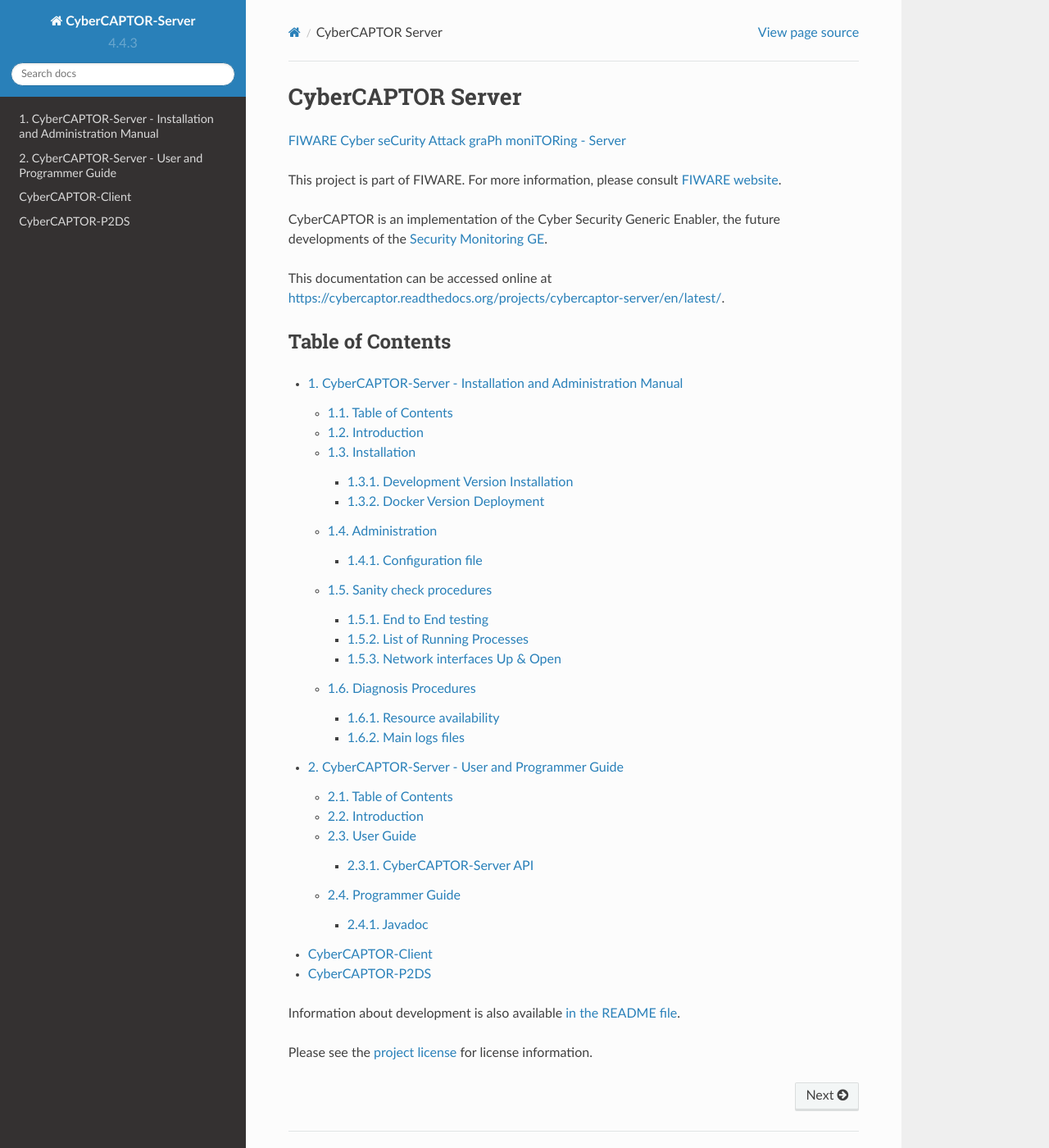
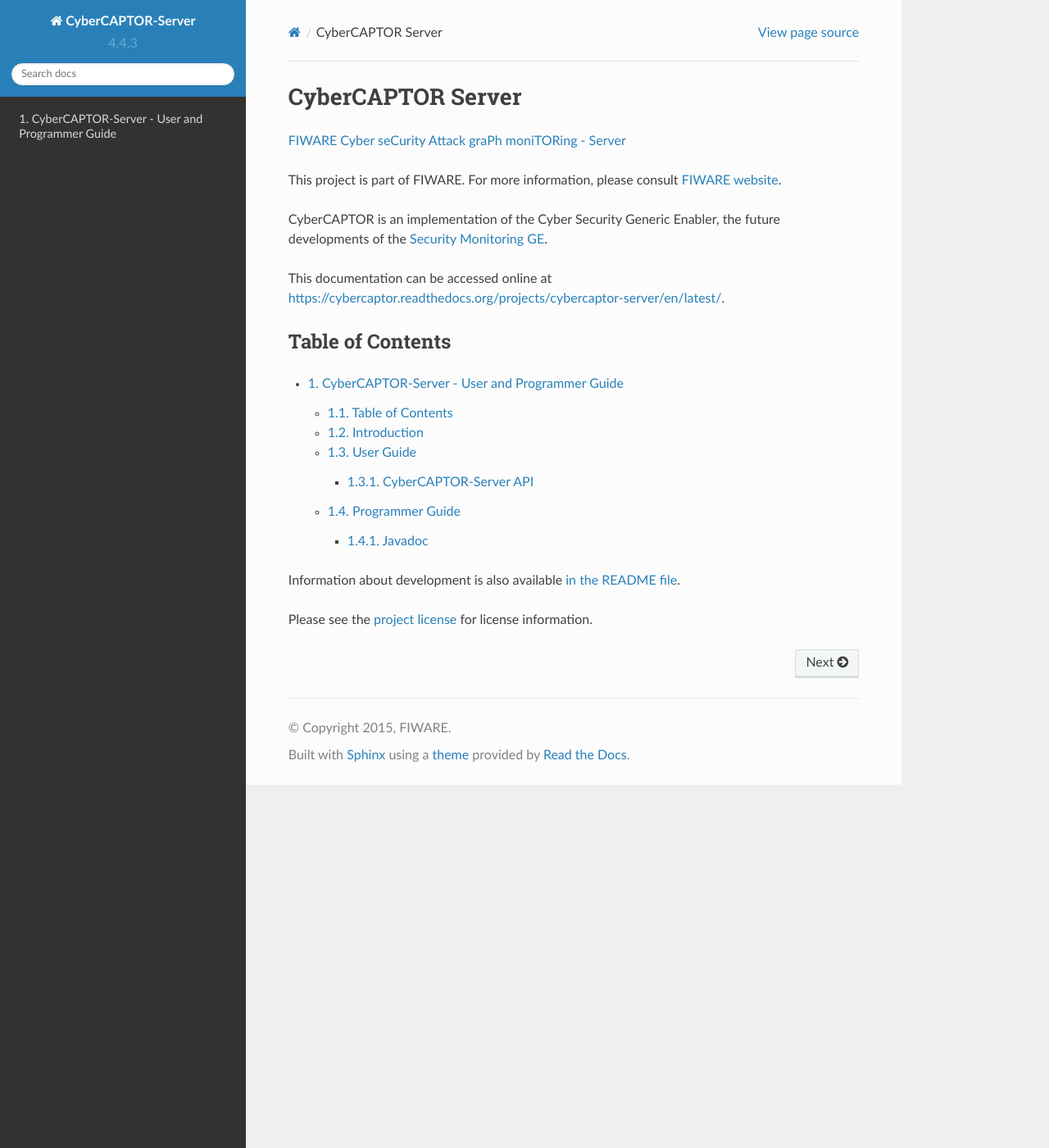
Before and after one commit to fiware-cybercaptor/cybercaptor-server, a Sphinx documentation site: the page built from doc/index.rst, in a window 1280 px wide and 1400 px high. Shown: the whole window at 82% size. Built offline with Sphinx 7.4.7 and the Read the Docs theme 2.0.0, drawn with Linux system fonts in a browser that asks for light colours.

```diff
--- a/doc/conf.py
+++ b/doc/conf.py
@@ -190,7 +190,7 @@ htmlhelp_basename = 'CyberCAPTOR-Serverdoc'
 # One entry per manual page. List of tuples
 # (source start file, name, description, authors, manual section).
 man_pages = [
-    ('root', 'cybercaptor-server', u'CyberCAPTOR-Server Documentation',
+    ('root', 'cybercaptor-server', u'CyberCAPTOR-Server - User and Programmers Guide',
      [u'François-Xavier Aguessy'], 1)
 ]
 
@@ -204,7 +204,7 @@ man_pages = [
 # (source start file, target name, title, author,
 #  dir menu entry, description, category)
 texinfo_documents = [
-  ('root', 'CyberCAPTOR-Server', u'CyberCAPTOR-Server Documentation',
+  ('root', 'CyberCAPTOR-Server', u'CyberCAPTOR-Server - User and Programmers Guide',
    u'François-Xavier Aguessy', 'CyberCAPTOR-Server', 'One line description of project.',
    'Miscellaneous'),
 ]
--- a/doc/index.rst
+++ b/doc/index.rst
@@ -21,10 +21,7 @@ Table of Contents
    :maxdepth: 3
    :numbered:
 
-   InstallationAndAdministrationManual.rst
    UserAndProgrammersManual.rst
-   CyberCAPTOR-Client <http://cybercaptor.readthedocs.org/projects/cybercaptor-client/en/latest/>
-   CyberCAPTOR-P2DS <http://cybercaptor.readthedocs.org/projects/cybercaptor-p2ds/en/latest/>
 
 Information about development is also available `in the README
 file <https://github.com/fiware-cybercaptor/cybercaptor-server/blob/master/README.md>`__.
```
